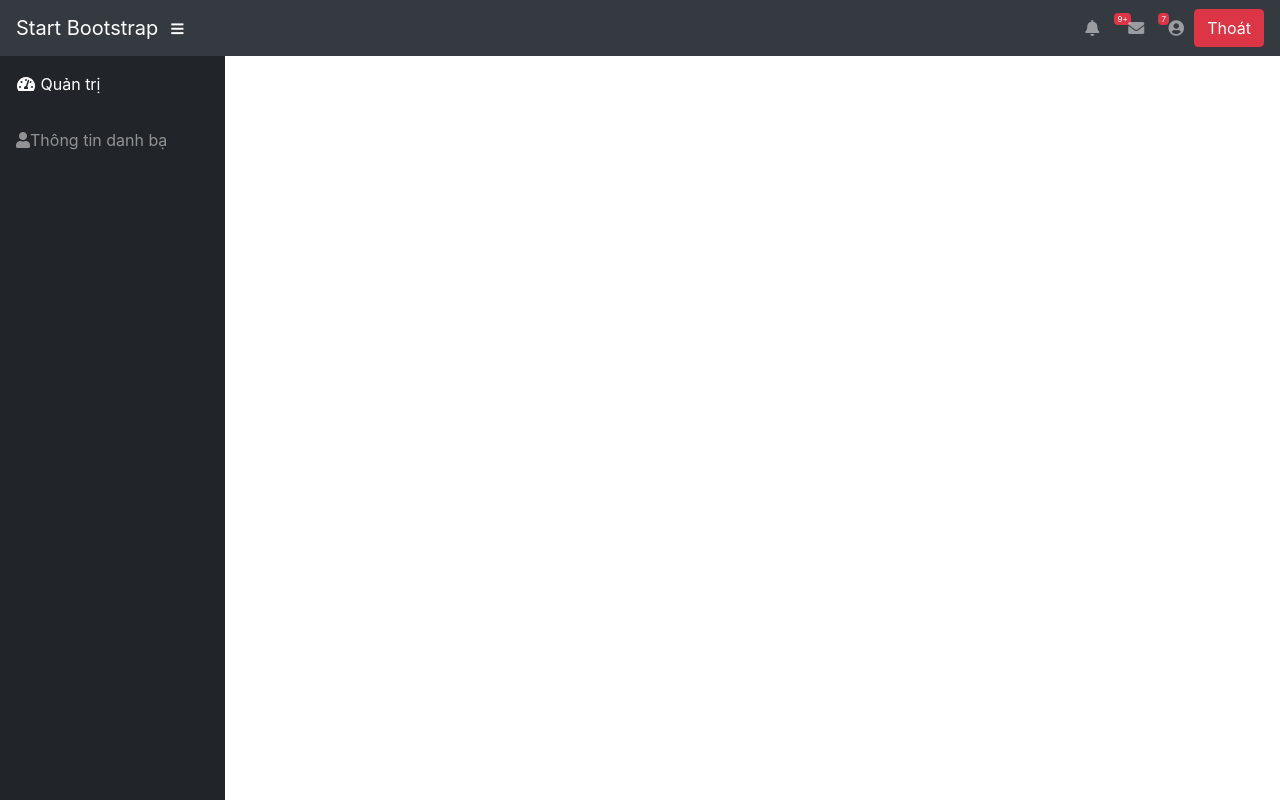
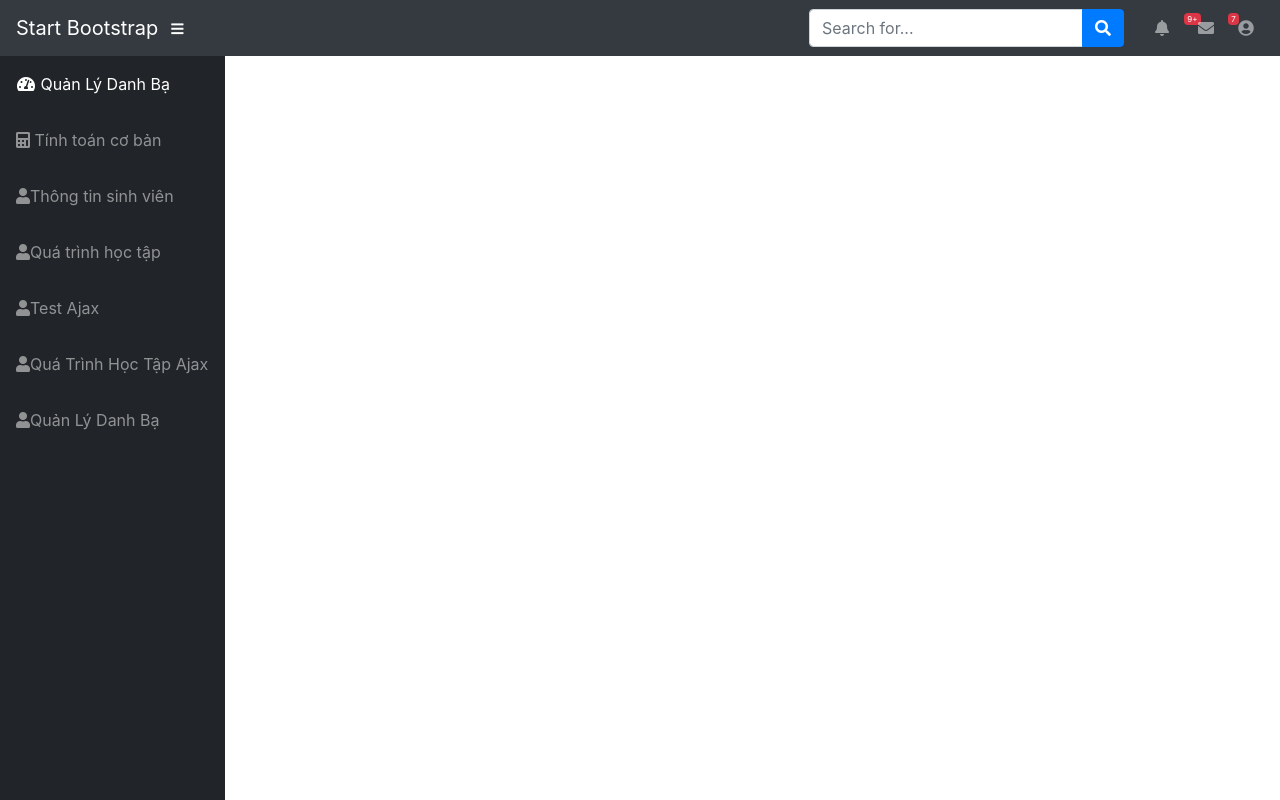
Before and after one commit to LoiDuong18/KTra_contact, a PHP site: template view/nav.php in a window 1280 px wide. Run offline with PHP 8.4, Linux system fonts and the light colour scheme; the template is opened without the code that fills it, so the values that code supplies are empty; some libraries are stand-ins or nearby versions.

Commit message:
update.php

```diff
--- a/view/header.php
+++ b/view/header.php
@@ -1,3 +1,15 @@
+
+<?php
+if ($_SERVER['REQUEST_METHOD']=='GET') {
+    if (isset($_GET['rs']) && $_GET['rs']=='success') {
+        echo "<script>alert('Cập nhật thành công !');</script>";
+    }
+    elseif(isset($_GET['rs']) && $_GET['rs']=='delete') {
+        echo "<script>alert('Xóa thành công !');</script>";
+    }
+}
+?>
+
 <!DOCTYPE html>
 <html lang="en">
 
@@ -19,5 +31,7 @@
 
   <!-- Custom styles for this template-->
   <link href="../css/sb-admin.css" rel="stylesheet">
+  <link rel="stylesheet" type="text/css" href="../css/style.css">
 
 </head>
+<body>
--- a/view/nav.php
+++ b/view/nav.php
@@ -1,6 +1,6 @@
 <nav class="navbar navbar-expand navbar-dark bg-dark static-top">
 
-    <a class="navbar-brand mr-1" href="index.html">Start Bootstrap</a>
+    <a class="navbar-brand mr-1" href="index.php">Start Bootstrap</a>
 
     <button class="btn btn-link btn-sm text-white order-1 order-sm-0" id="sidebarToggle" href="#">
         <i class="fas fa-bars"></i>
@@ -8,6 +8,14 @@
 
     <!-- Navbar Search -->
     <form class="d-none d-md-inline-block form-inline ml-auto mr-0 mr-md-3 my-2 my-md-0">
+        <div class="input-group">
+            <input type="text" class="form-control" placeholder="Search for..." aria-label="Search" aria-describedby="basic-addon2">
+            <div class="input-group-append">
+                <button class="btn btn-primary" type="button">
+                    <i class="fas fa-search"></i>
+                </button>
+            </div>
+        </div>
     </form>
 
     <!-- Navbar -->
@@ -48,20 +56,45 @@
             </div>
         </li>
     </ul>
-    <a class="text-white btn btn-danger right" href="logout.php"><i class=" "></i> Thoát</a>
+
 </nav>
 <div id="wrapper">
 
     <!-- Sidebar -->
     <ul class="sidebar navbar-nav">
         <li class="nav-item active">
-            <a class="nav-link" href="home.php">
+            <a class="nav-link" href="index.php">
                 <i class="fas fa-fw fa-tachometer-alt"></i>
-                <span>Quản trị</span>
+                <span>Quản Lý Danh Bạ</span>
             </a>
         </li>
         <li class="nav-item">
-            <a class="nav-link" href="  index.php">
-                <i class="fa fa-user"></i>Thông tin danh bạ</a>
+            <a class="nav-link" href="tinhtoancoban.php">
+                <i class="fa fa-calculator"></i>
+                Tính toán cơ bản</a>
+        </li>
+        <li class="nav-item">
+            <a class="nav-link" href="thongtinsinhvien.php">
+                <i class="fa fa-user"></i>Thông tin sinh viên</a>
+        </li>
+        <li class="nav-item ">
+            <a class="nav-link" href="quatronhhoctap.php">
+                <i class="fa fa-user"></i>Quá trình học tập</a>
+        </li>
+        <li class="nav-item ">
+            <a class="nav-link" href="testajax.php">
+                <i class="fa fa-user"></i>Test Ajax</a>
+        </li>
+        <li class="nav-item ">
+            <a class="nav-link" href="quatrinhhoctapAjax.php">
+                <i class="fa fa-user"></i>Quá Trình Học Tập Ajax</a>
+        </li>
+        <li class="nav-item ">
+            <a class="nav-link" href="Qldb.php">
+                <i class="fa fa-user"></i>Quản Lý Danh Bạ</a>
         </li>
     </ul>
+
+    <div id="content-wrapper">
+
+        <div class="container-fluid">
--- a/view/update.php
+++ b/view/update.php
@@ -46,7 +46,7 @@
 				</div>
 				<div class="form-group">
 					<div class="">
-						<button type="submit" name="update" class=" text-white btn btn-warning">
+						<button type="submit" name="update" class="btn btn-outline-success mr-3">
 							<i class="fas fa-edit">Update</i>
 						</button>
 					</div>
```
Also changed, not shown: view/home.php (+9 -2 lines), view/index.php (+5 -3 lines), view/login.php (+43 -49 lines), README.md. Lines whose indentation alone changed are shown as unchanged.
